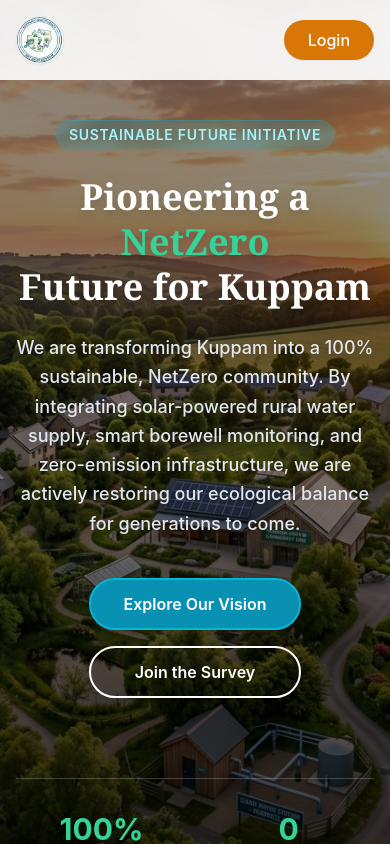
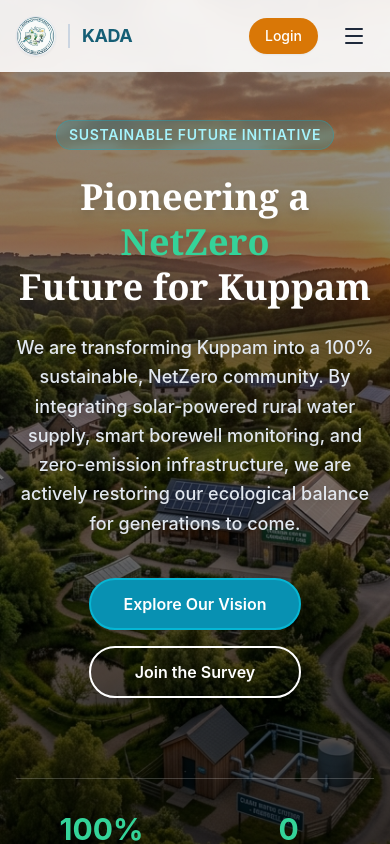
Before and after one commit to aivro348/kadav2, a React (Vite) app in the folder frontend/: page / in a window 390 px wide. Shown: the top 844 px of the page. Built offline with nearby package versions, Linux system fonts and the light colour scheme; no server answers.

Commit message:
ui: add mobile navigation menu and KADA logo text

```diff
--- a/frontend/src/pages/Landing.jsx
+++ b/frontend/src/pages/Landing.jsx
@@ -4,12 +4,13 @@ import { motion } from 'framer-motion';
 import {
   ChevronDown, ArrowRight, Droplet, Sun, Wind,
   Leaf, Recycle, Target, Activity, Users, MapPin,
-  Mail, Globe, ShieldCheck
+  Mail, Globe, ShieldCheck, Menu, X
 } from 'lucide-react';
 
 export default function Landing() {
   const [scrolled, setScrolled] = useState(false);
   const [visitorCount, setVisitorCount] = useState(0);
+  const [mobileMenuOpen, setMobileMenuOpen] = useState(false);
 
   useEffect(() => {
     const handleScroll = () => {
@@ -53,11 +54,12 @@ export default function Landing() {
         <div className="max-w-7xl mx-auto px-4 sm:px-6 lg:px-8">
           <div className="flex justify-between items-center">
             {/* Logos */}
-            <div className="flex items-center space-x-4">
-              <img src="/netzero.jpg" alt="NetZero Logo" className="h-12 w-12 object-cover rounded-full shadow-sm border border-slate-200" />
-              <div className="hidden sm:block border-l-2 border-slate-300 h-8 mx-4"></div>
-              <div className="flex items-center text-primary-800 hidden sm:flex">
-                <span className="font-bold text-lg tracking-tight">Kuppam Area Development Authority</span>
+            <div className="flex items-center">
+              <img src="/netzero.jpg" alt="NetZero Logo" className="h-10 w-10 sm:h-12 sm:w-12 object-cover rounded-full shadow-sm border border-slate-200" />
+              <div className="border-l-2 border-slate-300 h-6 sm:h-8 mx-3 sm:mx-4"></div>
+              <div className="flex items-center text-primary-800">
+                <span className="font-bold text-base sm:text-lg tracking-tight hidden sm:block">Kuppam Area Development Authority</span>
+                <span className="font-bold text-lg tracking-tight sm:hidden">KADA</span>
               </div>
             </div>
 
@@ -71,13 +73,30 @@ export default function Landing() {
             </div>
 
             {/* Right Side */}
-            <div className="flex items-center space-x-6">
-              <Link to="/login" className="bg-amber-600 hover:bg-amber-700 text-white px-6 py-2 rounded-full font-medium transition-colors shadow-sm">
+            <div className="flex items-center space-x-4">
+              <Link to="/login" className="bg-amber-600 hover:bg-amber-700 text-white px-4 sm:px-6 py-2 rounded-full font-medium transition-colors shadow-sm text-sm sm:text-base">
                 Login
               </Link>
+              <button
+                className="md:hidden p-2 text-slate-800 focus:outline-none"
+                onClick={() => setMobileMenuOpen(!mobileMenuOpen)}
+              >
+                {mobileMenuOpen ? <X size={24} /> : <Menu size={24} />}
+              </button>
             </div>
           </div>
         </div>
+
+        {/* Mobile Menu Dropdown */}
+        {mobileMenuOpen && (
+          <div className="md:hidden bg-white border-t border-slate-200 shadow-lg absolute top-full left-0 w-full py-4 px-4 flex flex-col space-y-4">
+            <button onClick={() => { scrollToSection('hero-section'); setMobileMenuOpen(false); }} className="text-left text-slate-800 font-semibold text-lg">Home</button>
+            <button onClick={() => { scrollToSection('vision-section'); setMobileMenuOpen(false); }} className="text-left text-slate-800 font-semibold text-lg">Vision</button>
+            <button onClick={() => { scrollToSection('pillars-section'); setMobileMenuOpen(false); }} className="text-left text-slate-800 font-semibold text-lg">Pillars</button>
+            <button onClick={() => { scrollToSection('verticals-section'); setMobileMenuOpen(false); }} className="text-left text-slate-800 font-semibold text-lg">NetZero Verticals</button>
+            <button onClick={() => { scrollToSection('impact-section'); setMobileMenuOpen(false); }} className="text-left text-slate-800 font-semibold text-lg">Impact</button>
+          </div>
+        )}
       </nav>
 
       {/* Hero Section */}
```
